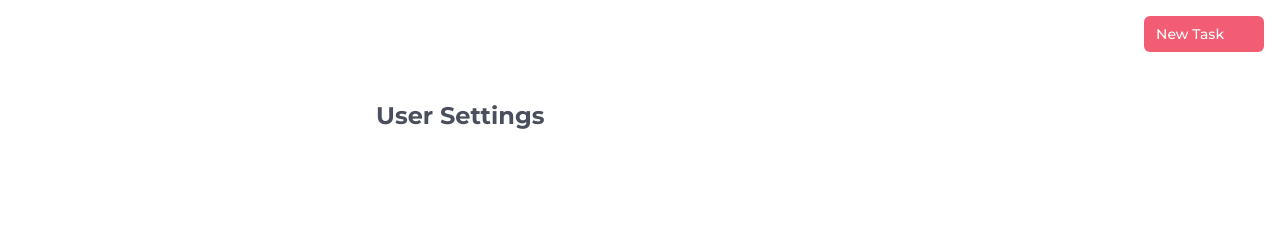
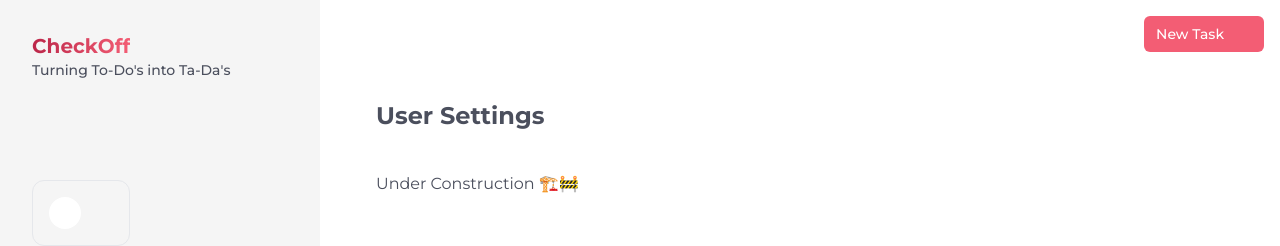
Before and after one commit to zoharkiks/checkoff, a Next.js app: page /dashboard/1/settings in a window 1280 px wide. Shown: the top 246 px of the page. Built offline with nearby package versions, Linux system fonts and the light colour scheme; no server answers; some icons are missing.

Commit message:
Fix UI bugs

```diff
--- a/src/app/(dashboard)/dashboard/[userId]/completed-notes/page.js
+++ b/src/app/(dashboard)/dashboard/[userId]/completed-notes/page.js
@@ -53,7 +53,7 @@
       <h3 className="text-2xl font-bold">List Of All The Completed Notes</h3>
 
       {isLoading ? (
-        <div className="flex mt-10 h-scree ">
+        <div className="flex mt-10 ">
           <span>Loading</span>
         </div>
       ) : (
--- a/src/app/(dashboard)/dashboard/[userId]/settings/page.js
+++ b/src/app/(dashboard)/dashboard/[userId]/settings/page.js
@@ -1,10 +1,28 @@
+"use client";
+
+import { useSidebarStore } from '@/app/store';
+import { useSidebar } from '@/app/utils/useSidebar';
 import React from 'react'
 
+
 const Settings = () => {
+
+
+const [isSidebarOpen, setIsSidebarOpen] = useSidebarStore((state) => [
+  state.isSidebarOpen,
+  state.setIsSidebarOpen,
+]);
+
+
+useSidebar(setIsSidebarOpen);
+
   return (
     <div className='padding'>
       <h3 className="text-2xl font-bold">User Settings</h3>
 
+      <div className="mt-10 ">
+        Under Construction 🏗️🚧
+      </div>
     </div>
   )
 }
```
